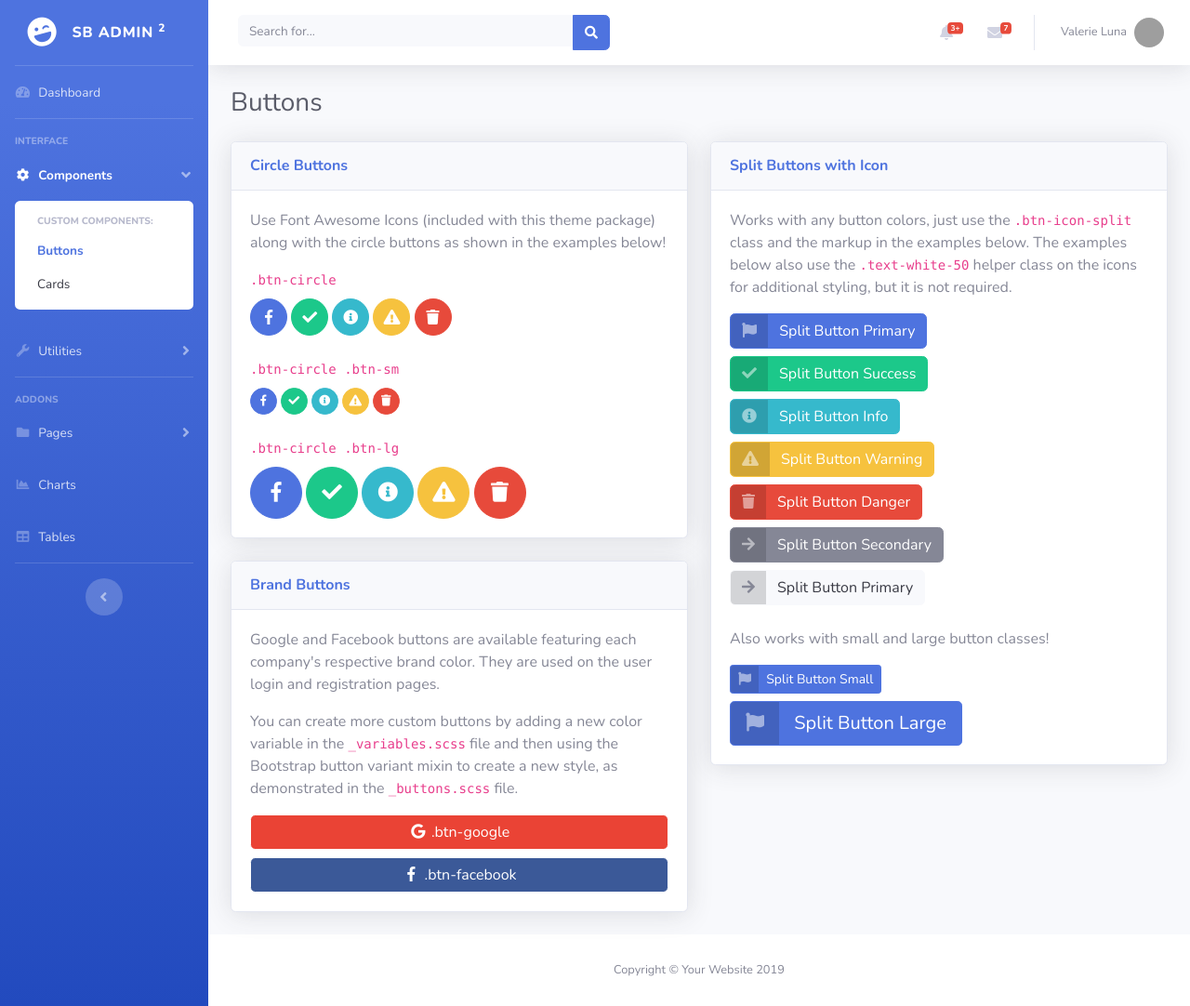
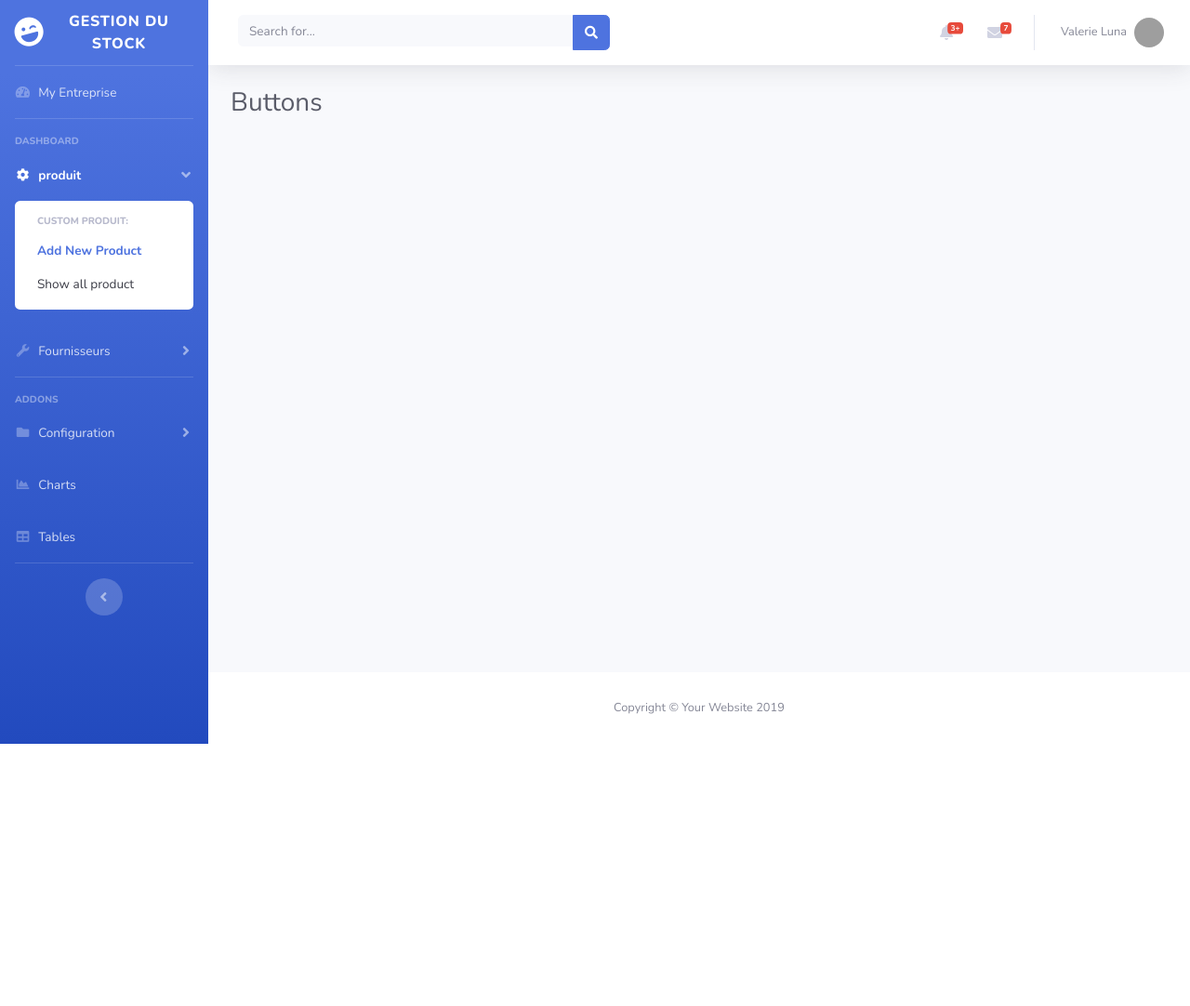
Before and after one commit to khalilkadih/fil-rouge, a PHP site: page /buttons.html in a window 1280 px wide. Shown: the whole page at 93% size. After the commit the page ends 800 px from the top, so only its background shows below. Run offline with PHP 8.4, Linux system fonts and the light colour scheme; grey boxes are pictures that could not be loaded.

Commit message:
some update

```diff
--- a/buttons.html
+++ b/buttons.html
@@ -9,7 +9,7 @@
   <meta name="description" content="">
   <meta name="author" content="">
 
-  <title>SB Admin 2 - Buttons</title>
+  <title>Gestion du stock</title>
 
   <!-- Custom fonts for this template-->
   <link href="vendor/fontawesome-free/css/all.min.css" rel="stylesheet" type="text/css">
@@ -33,7 +33,7 @@
         <div class="sidebar-brand-icon rotate-n-15">
           <i class="fas fa-laugh-wink"></i>
         </div>
-        <div class="sidebar-brand-text mx-3">SB Admin <sup>2</sup></div>
+        <div class="sidebar-brand-text mx-3">gestion du stock </div>
       </a>
 
       <!-- Divider -->
@@ -43,7 +43,7 @@
       <li class="nav-item">
         <a class="nav-link" href="index.html">
           <i class="fas fa-fw fa-tachometer-alt"></i>
-          <span>Dashboard</span></a>
+          <span>My Entreprise</span></a>
       </li>
 
       <!-- Divider -->
@@ -51,20 +51,20 @@
 
       <!-- Heading -->
       <div class="sidebar-heading">
-        Interface
+        dashboard
       </div>
 
       <!-- Nav Item - Pages Collapse Menu -->
       <li class="nav-item active">
         <a class="nav-link" href="#" data-toggle="collapse" data-target="#collapseTwo" aria-expanded="true" aria-controls="collapseTwo">
           <i class="fas fa-fw fa-cog"></i>
-          <span>Components</span>
+          <span>produit</span>
         </a>
         <div id="collapseTwo" class="collapse show" aria-labelledby="headingTwo" data-parent="#accordionSidebar">
           <div class="bg-white py-2 collapse-inner rounded">
-            <h6 class="collapse-header">Custom Components:</h6>
-            <a class="collapse-item active" href="buttons.html">Buttons</a>
-            <a class="collapse-item" href="cards.html">Cards</a>
+            <h6 class="collapse-header">Custom produit:</h6>
+            <a class="collapse-item active" href="buttons.html">Add New Product</a>
+            <a class="collapse-item" href="cards.html">Show all product</a>
           </div>
         </div>
       </li>
@@ -73,15 +73,14 @@
       <li class="nav-item">
         <a class="nav-link collapsed" href="#" data-toggle="collapse" data-target="#collapseUtilities" aria-expanded="true" aria-controls="collapseUtilities">
           <i class="fas fa-fw fa-wrench"></i>
-          <span>Utilities</span>
+          <span>Fournisseurs</span>
         </a>
         <div id="collapseUtilities" class="collapse" aria-labelledby="headingUtilities" data-parent="#accordionSidebar">
           <div class="bg-white py-2 collapse-inner rounded">
-            <h6 class="collapse-header">Custom Utilities:</h6>
-            <a class="collapse-item" href="utilities-color.html">Colors</a>
-            <a class="collapse-item" href="utilities-border.html">Borders</a>
-            <a class="collapse-item" href="utilities-animation.html">Animations</a>
-            <a class="collapse-item" href="utilities-other.html">Other</a>
+            <h6 class="collapse-header">Custom Fournisseurs:</h6>
+            <a class="collapse-item" href="utilities-color.html">Add New Fournisseurs/a>
+            <a class="collapse-item" href="utilities-border.html">Solde Non Payer</a>
+            <a class="collapse-item" href="utilities-animation.html">Rapport du Fournisseurs/a>
           </div>
         </div>
       </li>
@@ -98,7 +97,7 @@
       <li class="nav-item">
         <a class="nav-link collapsed" href="#" data-toggle="collapse" data-target="#collapsePages" aria-expanded="true" aria-controls="collapsePages">
           <i class="fas fa-fw fa-folder"></i>
-          <span>Pages</span>
+          <span>Configuration</span>
         </a>
         <div id="collapsePages" class="collapse" aria-labelledby="headingPages" data-parent="#accordionSidebar">
           <div class="bg-white py-2 collapse-inner rounded">
@@ -339,163 +338,14 @@
             <div class="col-lg-6">
 
               <!-- Circle Buttons -->
-              <div class="card shadow mb-4">
-                <div class="card-header py-3">
-                  <h6 class="m-0 font-weight-bold text-primary">Circle Buttons</h6>
-                </div>
-                <div class="card-body">
-                  <p>Use Font Awesome Icons (included with this theme package) along with the circle buttons as shown in the examples below!</p>
-                  <!-- Circle Buttons (Default) -->
-                  <div class="mb-2">
-                    <code>.btn-circle</code>
-                  </div>
-                  <a href="#" class="btn btn-primary btn-circle">
-                    <i class="fab fa-facebook-f"></i>
-                  </a>
-                  <a href="#" class="btn btn-success btn-circle">
-                    <i class="fas fa-check"></i>
-                  </a>
-                  <a href="#" class="btn btn-info btn-circle">
-                    <i class="fas fa-info-circle"></i>
-                  </a>
-                  <a href="#" class="btn btn-warning btn-circle">
-                    <i class="fas fa-exclamation-triangle"></i>
-                  </a>
-                  <a href="#" class="btn btn-danger btn-circle">
-                    <i class="fas fa-trash"></i>
-                  </a>
-                  <!-- Circle Buttons (Small) -->
-                  <div class="mt-4 mb-2">
-                    <code>.btn-circle .btn-sm</code>
-                  </div>
-                  <a href="#" class="btn btn-primary btn-circle btn-sm">
-                    <i class="fab fa-facebook-f"></i>
-                  </a>
-                  <a href="#" class="btn btn-success btn-circle btn-sm">
-                    <i class="fas fa-check"></i>
-                  </a>
-                  <a href="#" class="btn btn-info btn-circle btn-sm">
-                    <i class="fas fa-info-circle"></i>
-                  </a>
-                  <a href="#" class="btn btn-warning btn-circle btn-sm">
-                    <i class="fas fa-exclamation-triangle"></i>
-                  </a>
-                  <a href="#" class="btn btn-danger btn-circle btn-sm">
-                    <i class="fas fa-trash"></i>
-                  </a>
-                  <!-- Circle Buttons (Large) -->
-                  <div class="mt-4 mb-2">
-                    <code>.btn-circle .btn-lg</code>
-                  </div>
-                  <a href="#" class="btn btn-primary btn-circle btn-lg">
-                    <i class="fab fa-facebook-f"></i>
-                  </a>
-                  <a href="#" class="btn btn-success btn-circle btn-lg">
-                    <i class="fas fa-check"></i>
-                  </a>
-                  <a href="#" class="btn btn-info btn-circle btn-lg">
-                    <i class="fas fa-info-circle"></i>
-                  </a>
-                  <a href="#" class="btn btn-warning btn-circle btn-lg">
-                    <i class="fas fa-exclamation-triangle"></i>
-                  </a>
-                  <a href="#" class="btn btn-danger btn-circle btn-lg">
-                    <i class="fas fa-trash"></i>
-                  </a>
-                </div>
-              </div>
+
 
               <!-- Brand Buttons -->
-              <div class="card shadow mb-4">
-                <div class="card-header py-3">
-                  <h6 class="m-0 font-weight-bold text-primary">Brand Buttons</h6>
-                </div>
-                <div class="card-body">
-                  <p>Google and Facebook buttons are available featuring each company's respective brand color. They are used on the user login and registration pages.</p>
-                  <p>You can create more custom buttons by adding a new color variable in the <code>_variables.scss</code> file and then using the Bootstrap button variant mixin to create a new style, as demonstrated in the <code>_buttons.scss</code> file.</p>
-                  <a href="#" class="btn btn-google btn-block"><i class="fab fa-google fa-fw"></i> .btn-google</a>
-                  <a href="#" class="btn btn-facebook btn-block"><i class="fab fa-facebook-f fa-fw"></i> .btn-facebook</a>
 
-                </div>
-              </div>
 
             </div>
 
-            <div class="col-lg-6">
 
-              <div class="card shadow mb-4">
-                <div class="card-header py-3">
-                  <h6 class="m-0 font-weight-bold text-primary">Split Buttons with Icon</h6>
-                </div>
-                <div class="card-body">
-                  <p>Works with any button colors, just use the <code>.btn-icon-split</code> class and the markup in the examples below. The examples below also use the <code>.text-white-50</code> helper class on the icons for additional styling, but it is not required.</p>
-                  <a href="#" class="btn btn-primary btn-icon-split">
-                    <span class="icon text-white-50">
-                      <i class="fas fa-flag"></i>
-                    </span>
-                    <span class="text">Split Button Primary</span>
-                  </a>
-                  <div class="my-2"></div>
-                  <a href="#" class="btn btn-success btn-icon-split">
-                    <span class="icon text-white-50">
-                      <i class="fas fa-check"></i>
-                    </span>
-                    <span class="text">Split Button Success</span>
-                  </a>
-                  <div class="my-2"></div>
-                  <a href="#" class="btn btn-info btn-icon-split">
-                    <span class="icon text-white-50">
-                      <i class="fas fa-info-circle"></i>
-                    </span>
-                    <span class="text">Split Button Info</span>
-                  </a>
-                  <div class="my-2"></div>
-                  <a href="#" class="btn btn-warning btn-icon-split">
-                    <span class="icon text-white-50">
-                      <i class="fas fa-exclamation-triangle"></i>
-                    </span>
-                    <span class="text">Split Button Warning</span>
-                  </a>
-                  <div class="my-2"></div>
-                  <a href="#" class="btn btn-danger btn-icon-split">
-                    <span class="icon text-white-50">
-                      <i class="fas fa-trash"></i>
-                    </span>
-                    <span class="text">Split Button Danger</span>
-                  </a>
-                  <div class="my-2"></div>
-                  <a href="#" class="btn btn-secondary btn-icon-split">
-                    <span class="icon text-white-50">
-                      <i class="fas fa-arrow-right"></i>
-                    </span>
-                    <span class="text">Split Button Secondary</span>
-                  </a>
-                  <div class="my-2"></div>
-                  <a href="#" class="btn btn-light btn-icon-split">
-                    <span class="icon text-gray-600">
-                      <i class="fas fa-arrow-right"></i>
-                    </span>
-                    <span class="text">Split Button Primary</span>
-                  </a>
-                  <div class="mb-4"></div>
-                  <p>Also works with small and large button classes!</p>
-                  <a href="#" class="btn btn-primary btn-icon-split btn-sm">
-                    <span class="icon text-white-50">
-                      <i class="fas fa-flag"></i>
-                    </span>
-                    <span class="text">Split Button Small</span>
-                  </a>
-                  <div class="my-2"></div>
-                  <a href="#" class="btn btn-primary btn-icon-split btn-lg">
-                    <span class="icon text-white-50">
-                      <i class="fas fa-flag"></i>
-                    </span>
-                    <span class="text">Split Button Large</span>
-                  </a>
-                </div>
-              </div>
-
-            </div>
 
           </div>
 
--- a/includes/header.php
+++ b/includes/header.php
@@ -9,7 +9,7 @@
   <meta name="description" content="">
   <meta name="author" content="">
 
-  <title> Funda of Web IT | Admin Panel</title>
+  <title> Gestion du stock </title>
 
   <!-- Custom fonts for this template-->
   <link href="vendor/fontawesome-free/css/all.min.css" rel="stylesheet" type="text/css">
--- a/index.php
+++ b/index.php
@@ -2,14 +2,14 @@
 include('includes/header.php');
 include('includes/navbar.php');
 ?>
-
+<h1>hello from omar</h1>
 
 <!-- Begin Page Content -->
 <div class="container-fluid">
 
   <!-- Page Heading -->
   <div class="d-sm-flex align-items-center justify-content-between mb-4">
-    <h1 class="h3 mb-0 text-gray-800">Dashboard</h1>
+    <h1 class="h3 mb-0 text-gray-800">Gestion du stock</h1>
     <a href="#" class="d-none d-sm-inline-block btn btn-sm btn-primary shadow-sm"><i
         class="fas fa-download fa-sm text-white-50"></i> Generate Report</a>
   </div>
```
Also changed, not shown: includes/navbar.php (+6 -6 lines), includes/scripts.php (+0 -42 lines), login.php (deleted, +0 -63 lines), register.php (deleted, +0 -110 lines).
